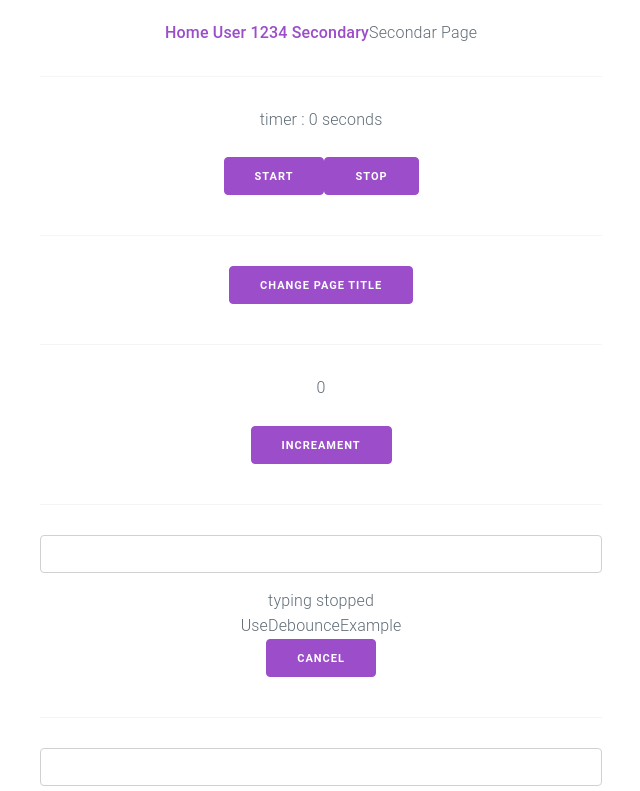
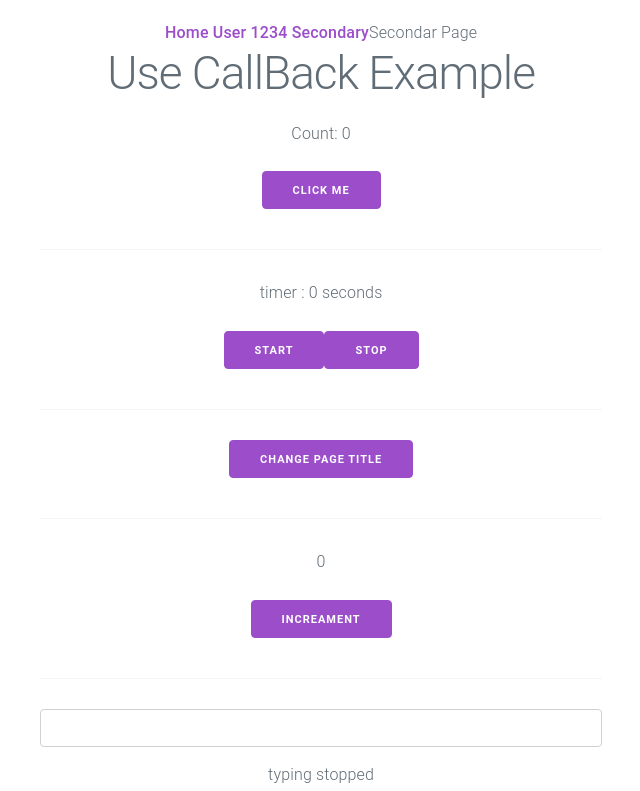
Before and after one commit to itbaby/react-examples, a React (Vite) app: page /secondary in a window 1280 px wide. Shown: the top 791 px of the page, without its empty margins (212-852 px from the left). Built offline with nearby package versions, Linux system fonts and the light colour scheme.

Commit message:
add useCallBack Example

```diff
--- a/src/App.tsx
+++ b/src/App.tsx
@@ -19,6 +19,7 @@ import UseEffectExample from './UseEffectExample';
 import UseRefExample from './UseRefExample';
 import SecondPage from './SecondPage';
 import UserParamExample from './UserParamExample'
+import UseCallBackExample from './UseCallBackExample';
 function App() {
   return (
     <React.StrictMode>
@@ -33,6 +34,7 @@ function App() {
       </Router>
       <nav>
       </nav>
+      <UseCallBackExample/>
       <hr />
       <UseRefExample />
       <hr />
--- /dev/null
+++ b/src/UseCallBackExample.tsx
@@ -0,0 +1,31 @@
+import React, { useState, useCallback, MouseEventHandler } from 'react';
+
+interface ClickEvent {
+  onClick:MouseEventHandler
+}
+
+// 子组件
+const Child = React.memo(({ onClick }:ClickEvent) => {
+  console.log('Child component rendered');
+  return <button onClick={onClick}>Click Me</button>;
+});
+
+// 父组件
+function UseCallBackExample() {
+  const [count, setCount] = useState(0);
+
+  // 使用 useCallback 缓存函数
+  const handleClick = useCallback(() => {
+    setCount((prevCount) => prevCount + 1);
+  }, []); // 依赖项为空数组，表示函数不会重新创建
+
+  return (
+    <div>
+      <h1>Use CallBack Example</h1>
+      <p>Count: {count}</p>
+      <Child onClick={handleClick} />
+    </div>
+  );
+}
+
+export default UseCallBackExample;
```
